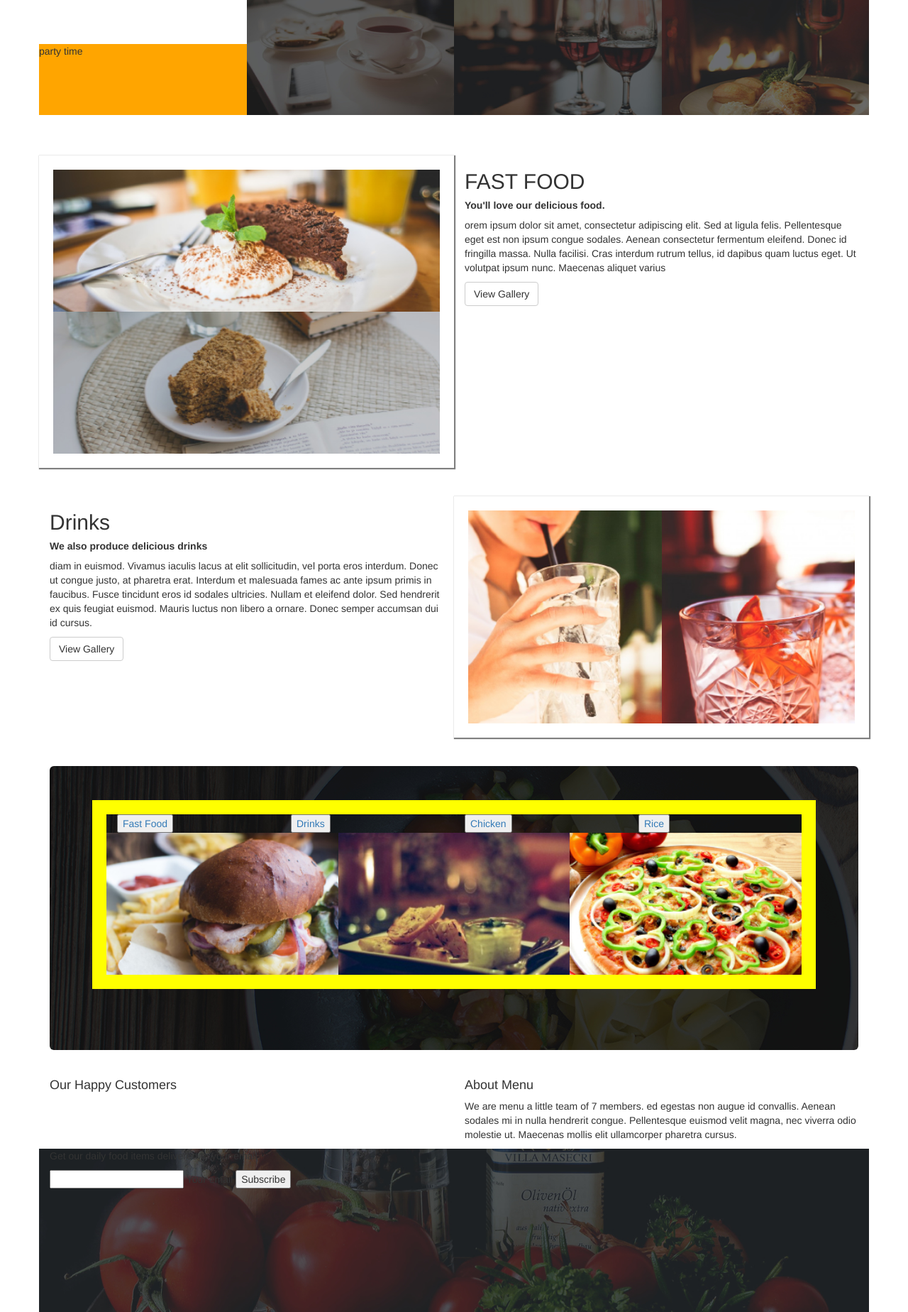
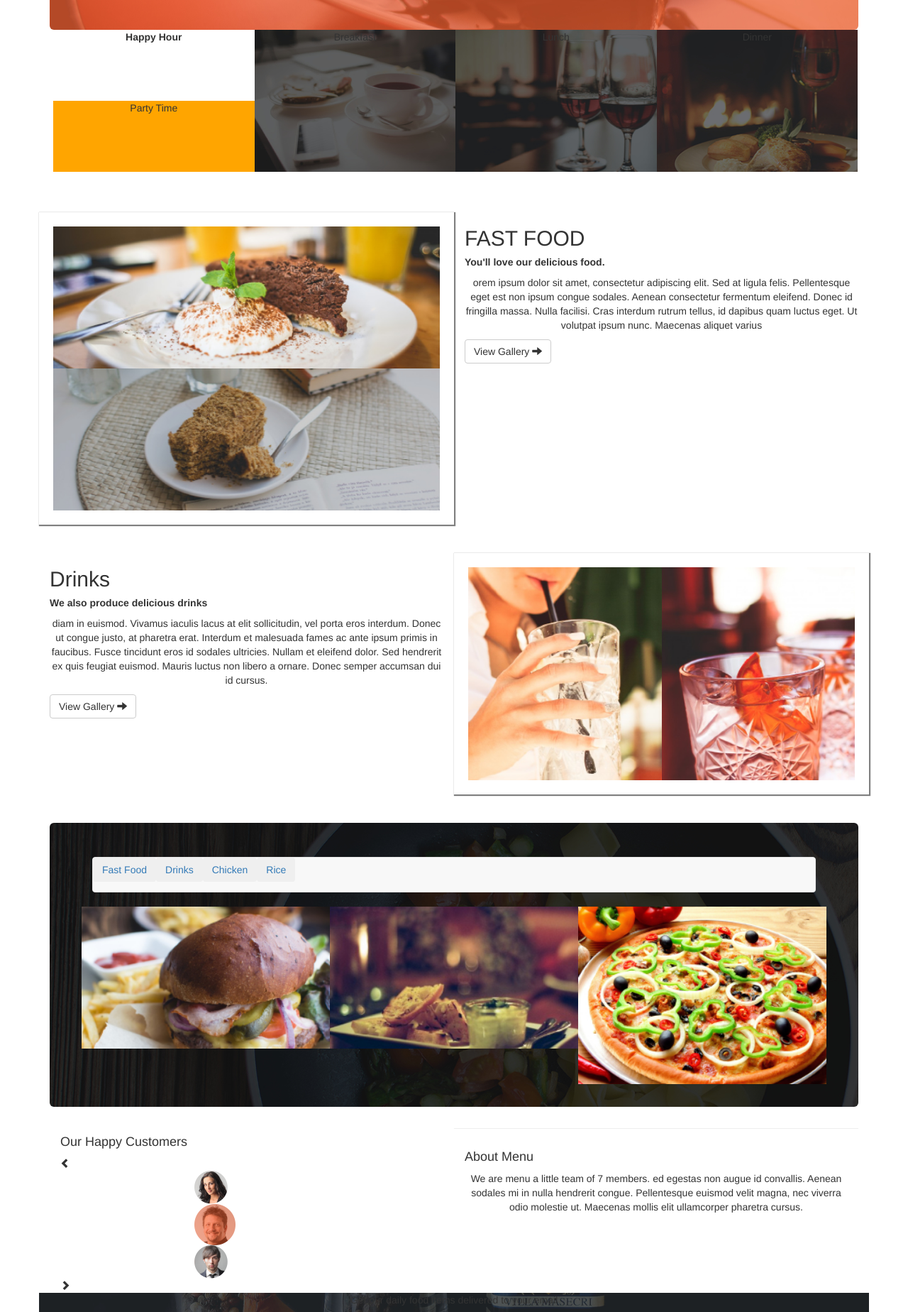
Before and after one commit to MichelAtieno/Anita-s-KItchen, a plain HTML site: page index.html in a window 1280 px wide. Shown: the part 512-2360 px from the top of the page at 71% size. Drawn offline with nearby package versions, Linux system fonts and the light colour scheme.

Commit message:
Edited first section of page, Added more CSS, Edit last section of page

```diff
--- a/css/styles.css
+++ b/css/styles.css
@@ -1,21 +1,29 @@
 .jumbotron >h1 {
-  font-size:28px;
+  font-size:28px
+}
 
-}
 h1 {
   margin-left: 38%;
-  margin-right: 32%;
+  margin-right: 33%;
 
 }
 img {
+  margin-left: 35%;
 }
 
 h5 {
   font-weight: bold;
 }
+ p{
+   text-align: center;
+ }
+
 
 #header {
   background-image: url(../images/backgrounds/landing.jpg);
+  margin-left: 0%;
+  margin-right: 0%;
+
 }
 
 #header2 {
@@ -37,8 +45,14 @@ h5 {
   border: 20px solid yellow;
 }
 
+#header6 {
+  margin-top: 75px;
+}
+
 #row1 {
   margin-top: -30px;
+  margin-left: 5px;
+  margin-right: 1px;
 }
 
 #first {
@@ -58,6 +72,10 @@ h5 {
 
 #split1 {
   height: 100px;
+  font-weight: bold;
+  margin-right: 20%;
+  margin-left:20%;
+  text-align: justify;
 }
 
 #split2{
@@ -115,7 +133,7 @@ h5 {
   background-image: url(../images/fastfood/chickenPizza.jpg);
   background-size: cover;
   flex: 1;
-  height: 200px;
+  height: 250px;
 }
 
 #split11 {
--- a/index.html
+++ b/index.html
@@ -10,6 +10,21 @@
   <body>
      <div class="container">
       <div class="jumbotron" id="header">
+       <div class="navbar-header">
+         <button type="button" class="navbar-toggle collapsed" data-toggle="collapse" data-target="#bs-example-navbar-collapse-1" aria-expanded="false">
+           <span class="sr-only">Toggle navigation</span>
+           <span class="icon-bar"></span>
+            <span class="icon-bar"></span>
+             <span class="icon-bar"></span>
+           </button>
+       </div>
+       <div class="collapse navbar-collapse" id="#bs-example-navbar-collapse-1">
+            <ul class="nav navbar-nav">
+              <li class="active"><a href="#">Contacts<span class="sr-only">(current)</span></a></li>
+              <li><a href="#">Events</a></li>
+              <li><a href="#">Menu</a></li>
+            </ul>
+          </div>
           <img src="images/logoBig.png" alt="logo of Anita's Kitchen">
         <h1>
          We Provide The Best Food At The Right Price
@@ -17,11 +32,12 @@
       </div>
      <div class="row" id="row1">
      <div class="col-md-3" id="split">
-       <div class="row" id="split1">happy hour </div>
-       <div class="row" id="split2">party time </div> </div>
-     <div class="col-md-3" id="first">BREAKFAST</div>
-     <div class="col-md-3" id="second">LUNCH</div>
-     <div class="col-md-3" id="third">DINNER</div>
+       <div class="row" id="split1"><p>Happy Hour</p> </div>
+       <div class="row" id="split2"><p>Party Time</p> </div>
+     </div>
+     <div class="col-md-3" id="first"><p>Breakfast</p></div>
+     <div class="col-md-3" id="second"><p>Lunch</p></div>
+     <div class="col-md-3" id="third"><p>Dinner</p></div>
   </div>
 
         <div class="row" id="header2">
@@ -39,7 +55,7 @@
          <p>
            orem ipsum dolor sit amet, consectetur adipiscing elit. Sed at ligula felis. Pellentesque eget est non ipsum congue sodales. Aenean consectetur fermentum eleifend. Donec id fringilla massa. Nulla facilisi. Cras interdum rutrum tellus, id dapibus quam luctus eget. Ut volutpat ipsum nunc. Maecenas aliquet varius
          </p>
-         <button class="btn btn-default">View Gallery</button>
+           <button class="btn btn-default" "btn-lg"> View Gallery <span class="glyphicon glyphicon-arrow-right"></span> </button>
      </div>
    </div>
 
@@ -51,7 +67,7 @@
         diam in euismod. Vivamus iaculis lacus at elit sollicitudin, vel porta eros interdum. Donec ut congue justo, at pharetra erat. Interdum et malesuada fames ac ante ipsum primis in faucibus. Fusce tincidunt eros id sodales ultricies. Nullam et eleifend dolor. Sed hendrerit ex quis feugiat euismod. Mauris luctus non libero a ornare.
         Donec semper accumsan dui id cursus.
       </p>
-      <button class="btn btn-default">View Gallery</button>
+      <button class="btn btn-default" "btn-lg">View Gallery <span class="glyphicon glyphicon-arrow-right"></span></button>
     </div>
     <div class="col-md-6">
        <div class="row" id="thick1">
@@ -64,19 +80,18 @@
      </div>
 
      <div class="jumbotron" id="header4">
-       <div class="container" id="header5">
-       <div class="row" id="split7">
-         <div class=col-md-3>
-           <button><a href="">Fast Food</a></button>
+       <div class="row">
+         <div class="container">
+         <nav class="navbar navbar-default" "navbar-fixed-top">
+          <div>
+            <ul class="nav navbar-nav">
+               <li><button class="btn" "btn-default" "btn-lg" "active"><a href="#">Fast Food</a></button></li>
+               <li><button class="btn" "btn-default" "btn-lg"><a href="#">Drinks</a></button></li>
+               <li><button class="btn" "btn-default" "btn-lg"><a href="#">Chicken</a></button></li>
+               <li><button class="btn" "btn-default" "btn-lg"><a href="#">Rice</a></button></li>
+            </ul>
           </div>
-            <div class=col-md-3>
-             <button><a href="">Drinks</a></button>
-           </div>
-            <div class=col-md-3>
-            <button><a href="">Chicken</a></button>
-           </div>
-              <div class=col-md-3>
-             <button><a href="">Rice</a></button>
+        </nav>
       </div>
     </div>
         <div class="row">
@@ -88,12 +103,15 @@
           </div>
         </div>
       </div>
-     </div>
-
-     <div class=row>
        <div class="col-md-6">
            <h4>Our Happy Customers</h4>
+           <span class="glyphicon glyphicon-chevron-left"></span>
+           <img class="img-responsive"src="images/customers/p1.png" alt="Customer">
+           <img class="img-responsive"src="images/customers/p2.png" alt="Customer">
+           <img class="img-responsive"src="images/customers/p3.png" alt="Customer">
+           <span class="glyphicon glyphicon-chevron-right"></span>
        </div>
+       <hr>
        <div class="col-md-6">
          <h4>About Menu</h4>
          <p>
@@ -101,9 +119,8 @@
            ed egestas non augue id convallis. Aenean sodales mi in nulla hendrerit congue. Pellentesque euismod velit magna, nec viverra odio molestie ut. Maecenas mollis elit ullamcorper pharetra cursus.
          </p>
        </div>
-     </div>
 
-     <div class="row">
+     <div class="row" id="header6">
        <div class="col-md-12" id="split11">
          <p>
            Get our daily food items delivered to your email
@@ -114,8 +131,10 @@
     </div>
     <div class="row">
      <div class="col-md-12" id="split12">
+        <p>
           <img class="img-responsive" src="images/footerlogos/logo_white.png" alt="logo">
-        <p>MENU</p>
+          MENU
+        </p>
        <p>Thats what we are</p>
         <img class="img-responsive" src="images/footerlogos/facebook.png" alt="facebook">
         <img class="img-responsive" src="images/footerlogos/twitter.png" alt="twitter">
```
Lines whose indentation alone changed are shown as unchanged.
